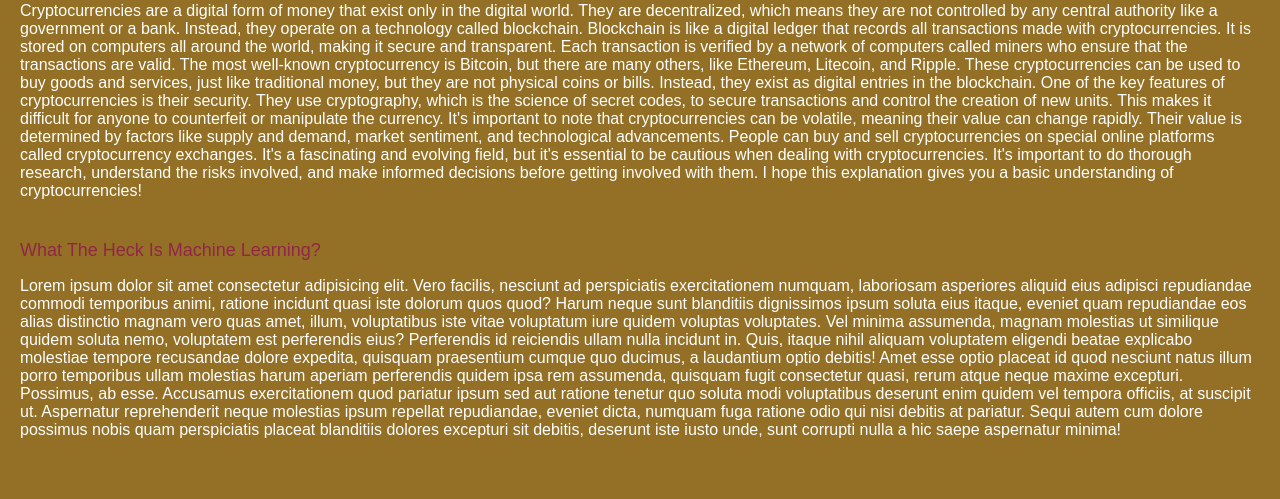
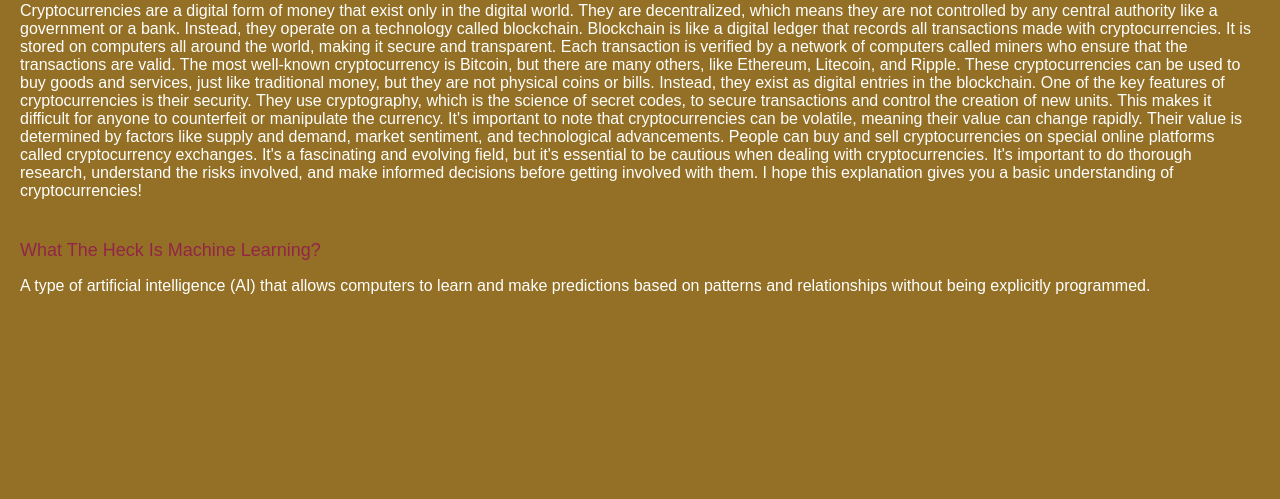
Before and after one commit to turkishfilms/Crypto-Oracle, a Python web app: template Webapp/templates/learn.html in a window 1280 px wide. Shown: the part 348-847 px from the top of the page. After the commit the page ends 642 px from the top, so only its background shows below. Run offline with Jinja, Linux system fonts and the light colour scheme; the template is opened without the code that fills it, so the values that code supplies are empty.

Commit message:
Update learn.html

```diff
--- a/Webapp/templates/learn.html
+++ b/Webapp/templates/learn.html
@@ -74,22 +74,8 @@
         </div>
         <div class="question">
             <h class="heading">What The Heck Is Machine Learning?</h>
-            <p class="mainText">Lorem ipsum dolor sit amet consectetur adipisicing elit. Vero facilis, nesciunt ad
-                perspiciatis exercitationem numquam, laboriosam asperiores aliquid eius adipisci repudiandae commodi
-                temporibus animi, ratione incidunt quasi iste dolorum quos quod? Harum neque sunt blanditiis dignissimos
-                ipsum soluta eius itaque, eveniet quam repudiandae eos alias distinctio magnam vero quas amet, illum,
-                voluptatibus iste vitae voluptatum iure quidem voluptas voluptates. Vel minima assumenda, magnam
-                molestias ut similique quidem soluta nemo, voluptatem est perferendis eius? Perferendis id reiciendis
-                ullam nulla incidunt in. Quis, itaque nihil aliquam voluptatem eligendi beatae explicabo molestiae
-                tempore recusandae dolore expedita, quisquam praesentium cumque quo ducimus, a laudantium optio debitis!
-                Amet esse optio placeat id quod nesciunt natus illum porro temporibus ullam molestias harum aperiam
-                perferendis quidem ipsa rem assumenda, quisquam fugit consectetur quasi, rerum atque neque maxime
-                excepturi. Possimus, ab esse. Accusamus exercitationem quod pariatur ipsum sed aut ratione tenetur quo
-                soluta modi voluptatibus deserunt enim quidem vel tempora officiis, at suscipit ut. Aspernatur
-                reprehenderit neque molestias ipsum repellat repudiandae, eveniet dicta, numquam fuga ratione odio qui
-                nisi debitis at pariatur. Sequi autem cum dolore possimus nobis quam perspiciatis placeat blanditiis
-                dolores excepturi sit debitis, deserunt iste iusto unde, sunt corrupti nulla a hic saepe aspernatur
-                minima!</p>
+            <p class="mainText">A type of artificial intelligence (AI) that allows computers to learn and make predictions based on patterns and relationships without being explicitly programmed.
+</p>
         </div>
     </div>
 </body>
```
